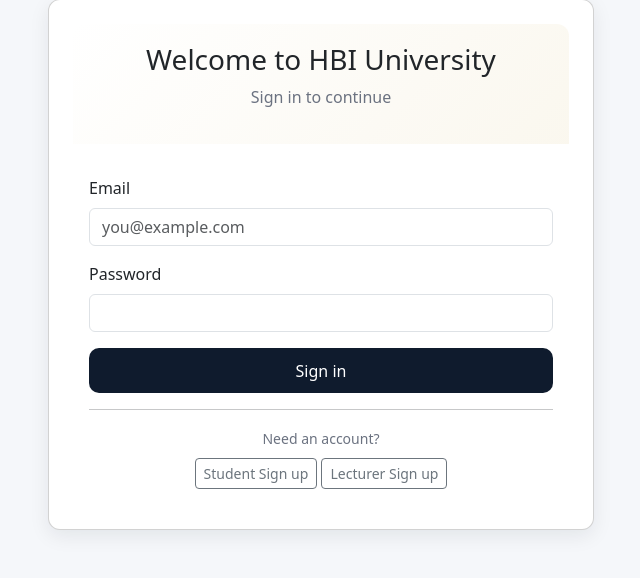
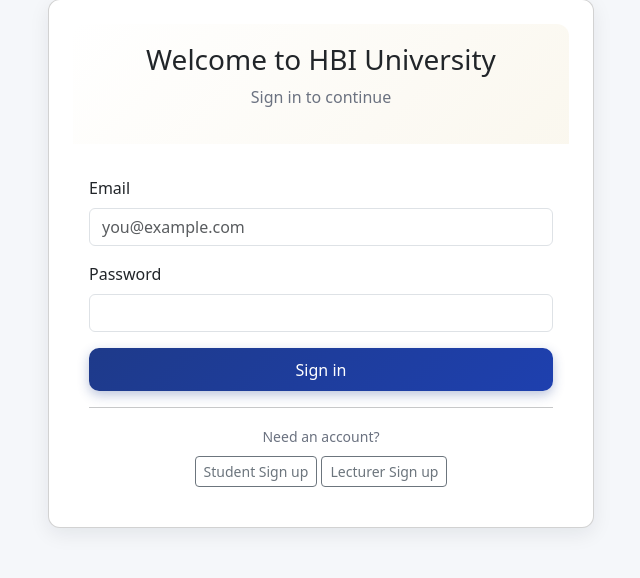
Before and after one commit to HBIUCAMPUS/HBIU-UNIVERSITY-PORTAL, a Flask app: page /login in a window 1280 px wide. Shown: the part 263-841 px from the top of the page, without its empty margins (319-959 px from the left). After the commit the page ends 795 px from the top, so only its background shows below. Run offline with Flask 3, Linux system fonts and the light colour scheme.

Commit message:
Update login.html

```diff
--- a/templates/login.html
+++ b/templates/login.html
@@ -20,7 +20,7 @@
             <label class="form-label">Password</label>
             <input class="form-control" type="password" name="password" required>
           </div>
-          <button class="btn btn-gold w-100">Sign in</button>
+          <button class="btn btn-royal-blue w-100">Sign in</button>
         </form>
 
         <hr>
```
